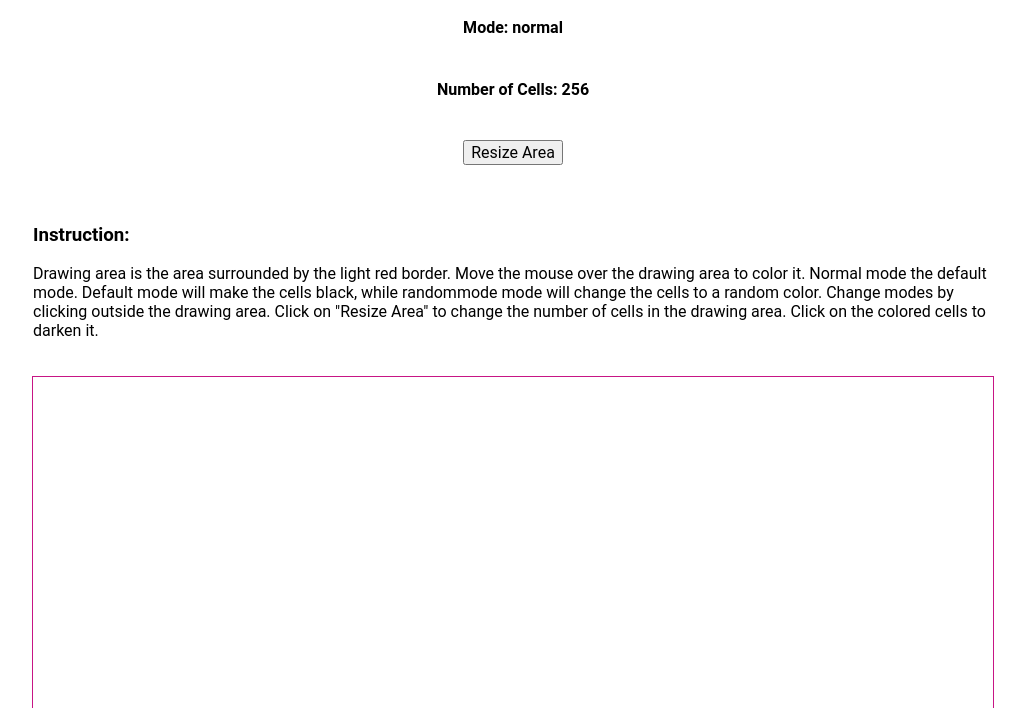
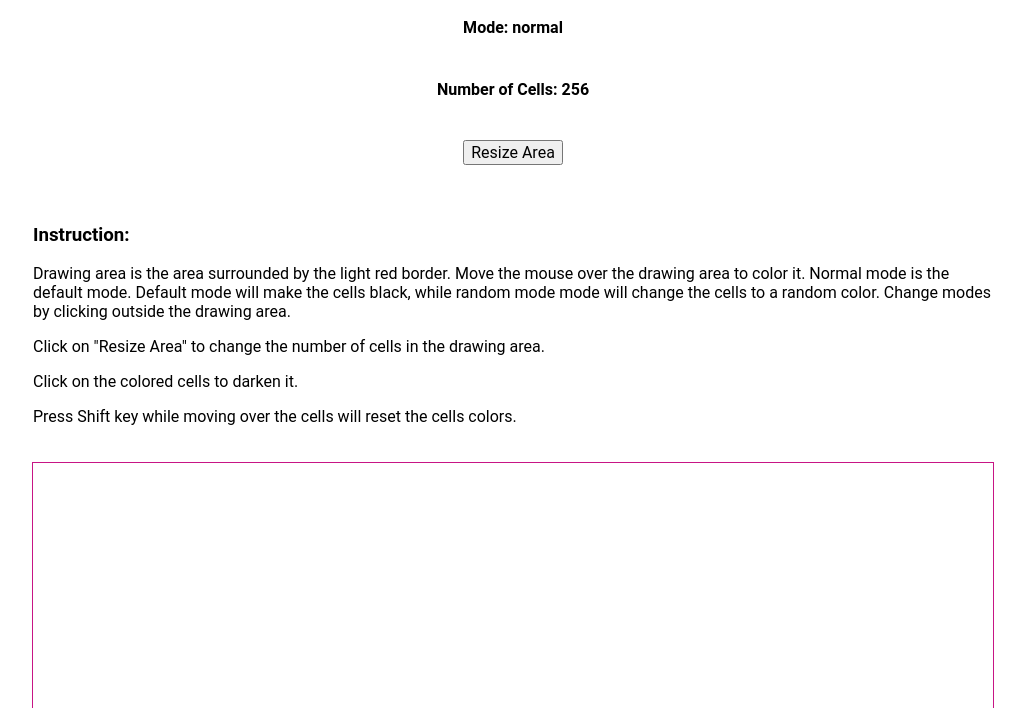
Before and after one commit to noOdin1/etch_a_sketch, a plain HTML site: page index.html in a window 1280 px wide. Shown: the part 92-800 px from the top of the page, without its empty margins (127-1152 px from the left). Drawn offline with Linux system fonts and the light colour scheme.

Commit message:
Elaborate more on the instructions.

```diff
--- a/index.html
+++ b/index.html
@@ -15,11 +15,18 @@
       <h3>Instruction:</h3>
       <p>
         Drawing area is the area surrounded by the light red border. Move the
-        mouse over the drawing area to color it. Normal mode the default mode.
-        Default mode will make the cells black, while randommode mode will
-        change the cells to a random color. Change modes by clicking outside the
-        drawing area. Click on "Resize Area" to change the number of cells in
-        the drawing area. Click on the colored cells to darken it.
+        mouse over the drawing area to color it. Normal mode is the default
+        mode. Default mode will make the cells black, while random mode mode
+        will change the cells to a random color. Change modes by clicking
+        outside the drawing area.
+      </p>
+      <p>
+        Click on "Resize Area" to change the number of cells in the drawing
+        area.
+      </p>
+      <p>Click on the colored cells to darken it.</p>
+      <p>
+        Press Shift key while moving over the cells will reset the cells colors.
       </p>
     </div>
     <div class="main content"></div>
```
